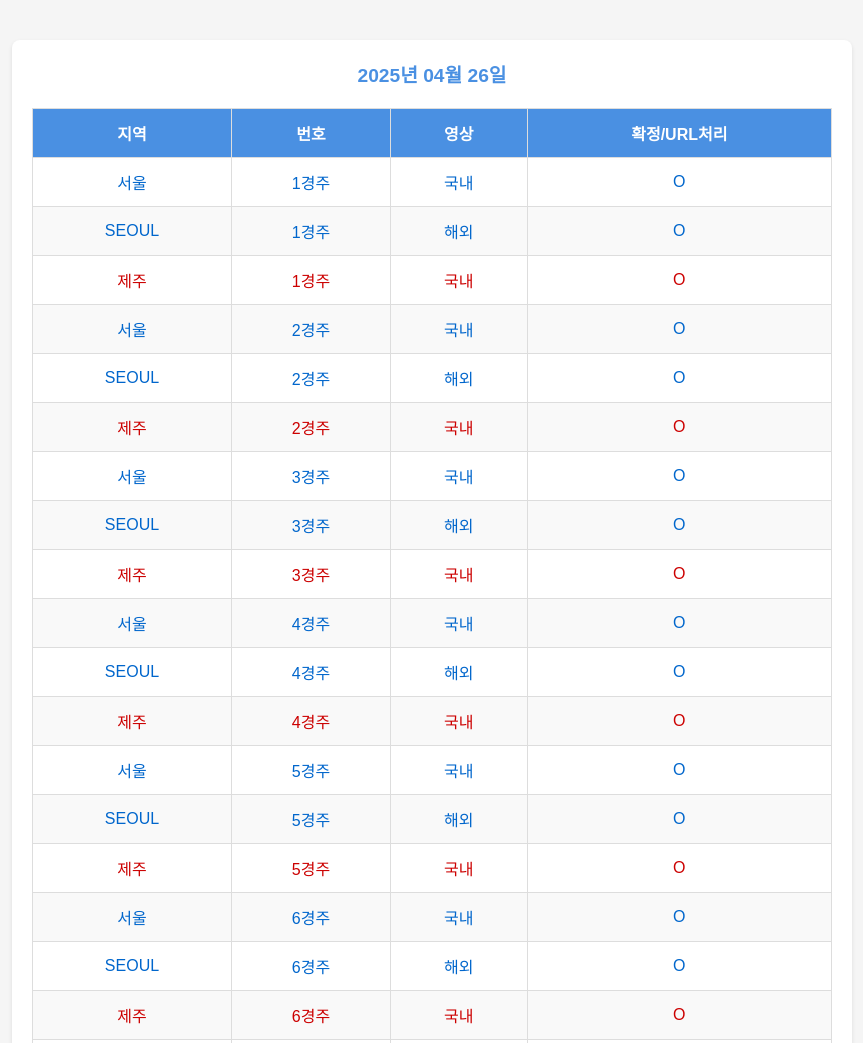
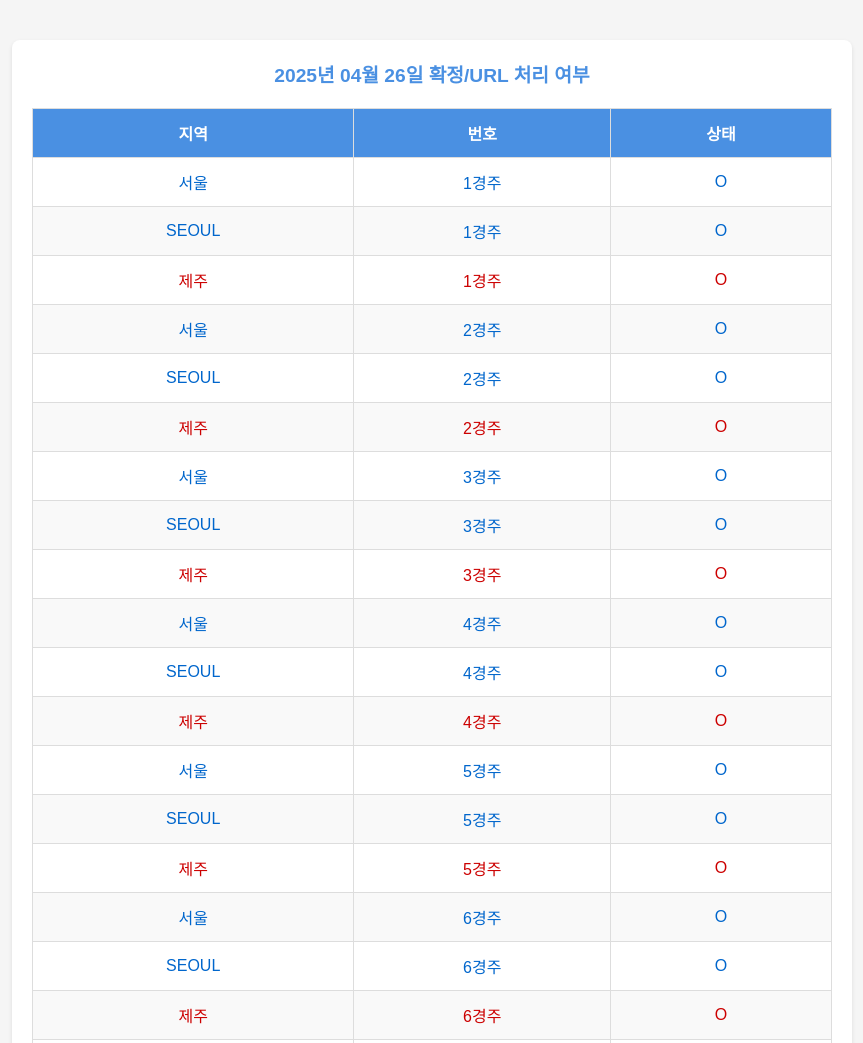
Before and after one commit to haseungshin/kra-youtube-url, a plain HTML site: page index.html in a window 1280 px wide. Shown: the top 1043 px of the page, without its empty margins (208-1071 px from the left). Drawn offline with Linux system fonts and the light colour scheme.

Commit message:
Update index.html

```diff
--- a/index.html
+++ b/index.html
@@ -67,8 +67,7 @@
                 <tr>
                     <th>지역</th>
                     <th>번호</th>
-                    <th>영상</th>
-                    <th>확정/URL처리</th>
+                    <th>상태</th>
                 </tr>
             </thead>
             <tbody id="raceTableBody">
@@ -87,7 +86,7 @@
         }
 
         function formatDisplayDate(dateStr) {
-            return `${dateStr.slice(0, 4)}년 ${dateStr.slice(4, 6)}월 ${dateStr.slice(6, 8)}일`;
+            return `${dateStr.slice(0, 4)}년 ${dateStr.slice(4, 6)}월 ${dateStr.slice(6, 8)}일 확정/URL 처리 여부`;
         }
 
         // 스크롤을 맨 아래로 이동하는 함수
@@ -170,12 +169,18 @@
                         languageText = "해외";
                     }
 
+                    // row.innerHTML = `
+                    //     <td>${race.location}</td>
+                    //     <td>${race.raceNumber}경주</td>
+                    //     <td>${languageText}</td>
+                    //     <td>${confirmedValue}</td>
+                    // `;
                     row.innerHTML = `
                         <td>${race.location}</td>
                         <td>${race.raceNumber}경주</td>
-                        <td>${languageText}</td>
                         <td>${confirmedValue}</td>
                     `;
+
                     tableBody.appendChild(row);
                 });
 
```
